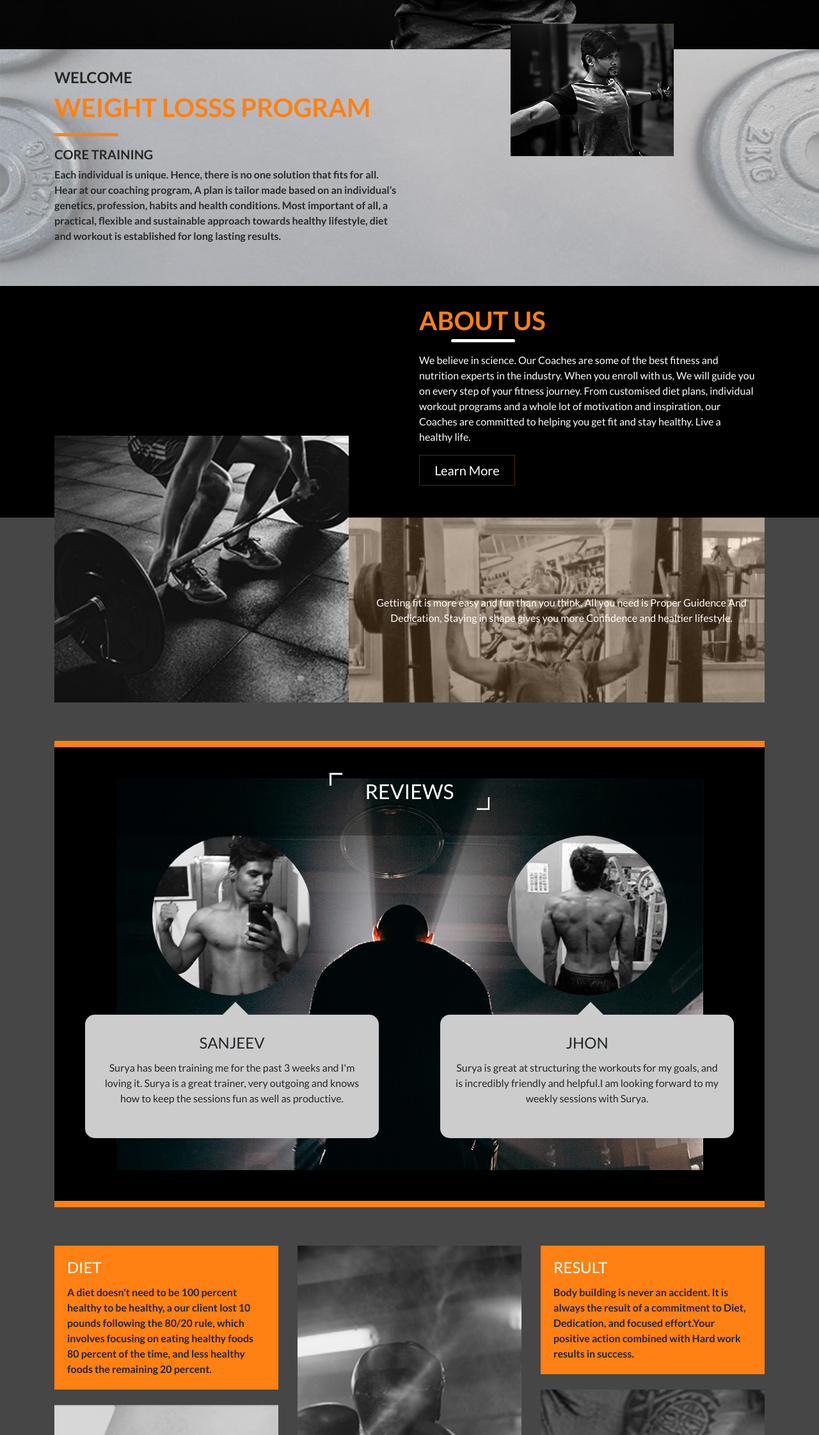
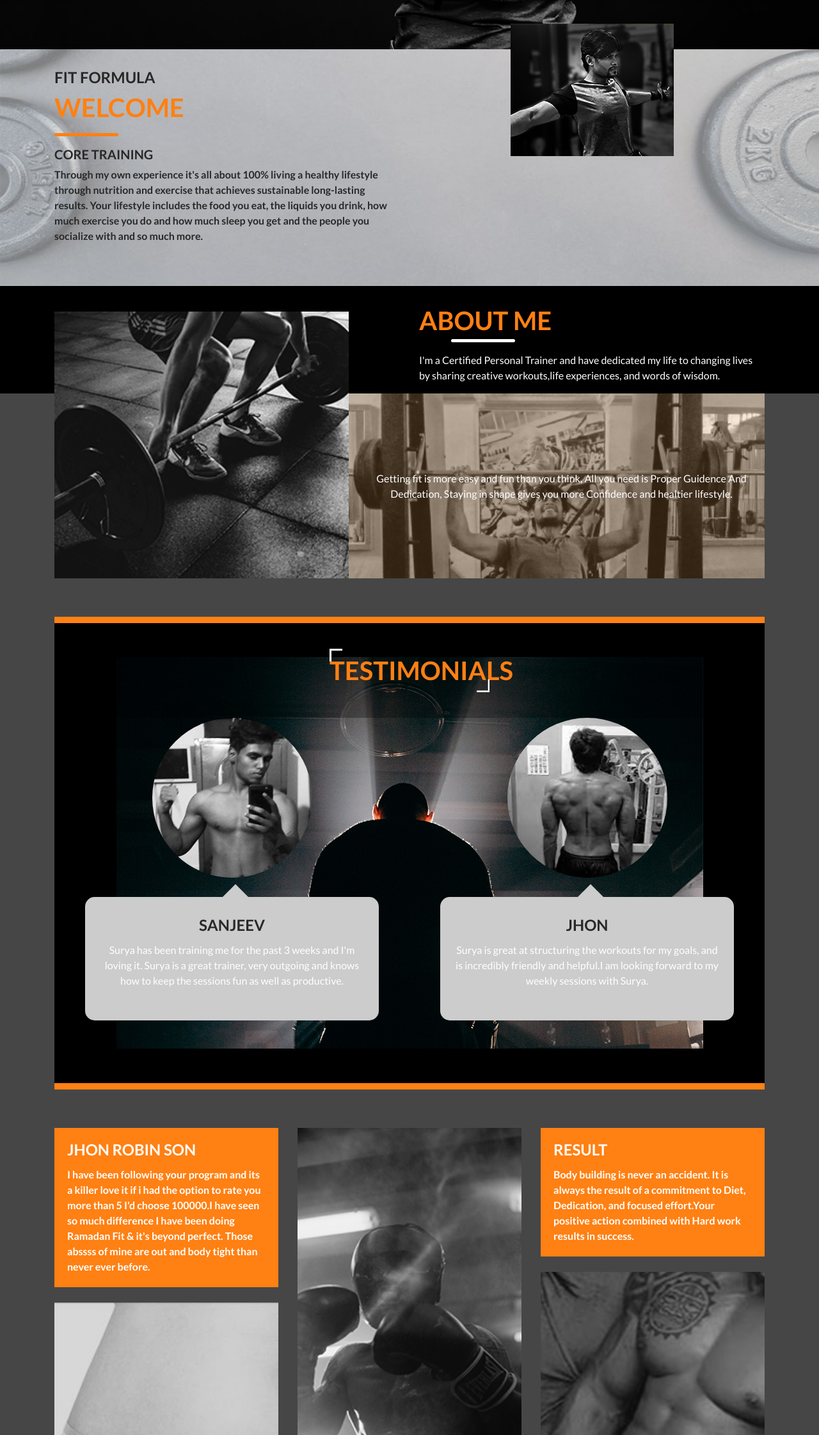
Before and after one commit to sanjiv-007/surya.github.io, a plain HTML site: page index.html in a window 1280 px wide. Shown: the part 557-2800 px from the top of the page at 64% size. Drawn offline with nearby package versions, Linux system fonts and the light colour scheme.

Commit message:
Update index.html

```diff
--- a/index.html
+++ b/index.html
@@ -49,17 +49,17 @@
   <div class="container">
     <div class="row">
       <div class="col-md-6">
-        <h4 class="wow bounceInUp">WELCOME</h4>
-        <h2 class="wow bounceInRight">WEIGHT LOSSS PROGRAM</h2>
+        <h4 class="wow bounceInUp">FIT FORMULA</h4>
+        <h2 class="wow bounceInRight">WELCOME</h2>
         <hr />
         <h5 class="wow bounceInLeft">CORE TRAINING</h5>
         <p class="wow bounceInDown">
-              Each individual is unique. Hence, there is no one solution that
-              fits for all. Hear at our coaching program, A plan is tailor made based on an
-              individual’s genetics, profession, habits and health conditions.
-              Most important of all, a practical, flexible and sustainable
-              approach towards healthy lifestyle, diet and workout is
-              established for long lasting results.
+             Through my own experience it's all about 100%
+          living a healthy lifestyle through
+          nutrition and exercise that achieves sustainable
+          long-lasting results. Your lifestyle includes the food you eat, the
+          liquids you drink, how much exercise
+          you do and how much sleep you get and the people you socialize with and so much more.
             </p>
       </div>
       <div class="col-md-6">
@@ -71,16 +71,14 @@
 <div id="about-us" class="container-fluid fh5co-about-us pl-0 pr-0 parallax-window" data-parallax="scroll" data-image-src="images/about-us-bg.jpg">
   <div class="container">
     <div class="col-sm-6 offset-sm-6">
-      <h2 class="wow bounceInLeft" data-wow-delay=".25s">ABOUT US</h2>
+      <h2 class="wow bounceInLeft" data-wow-delay=".25s">ABOUT ME</h2>
       <hr/>
       <p class="wow bounceInRight" data-wow-delay=".25s">
-          We believe in science. Our Coaches are some of the best fitness and nutrition
-        experts in the industry. When you enroll with us, We will guide you on every
-        step of your fitness journey. From customised diet plans, individual workout
-        programs and a whole lot of motivation and inspiration, our Coaches are
-        committed to helping you get fit and stay healthy. Live a healthy life.
+        I'm a Certified Personal Trainer and
+        have dedicated my life to changing
+        lives by sharing creative workouts,life experiences, and words of wisdom.
           </p>
-      <a class="btn btn-lg btn-outline-danger d-inline-block text-center mx-auto wow bounceInDown">Learn More</a> </div>
+
   </div>
 </div>
 <div class="container-fluid fh5co-content-box">
@@ -102,7 +100,7 @@
     <div class="row trainers pl-0 pr-0">
       <div class="col-12 bg-50">
         <div class="quote-box2 wow bounceInDown" data-wow-delay=".25s">
-          <h2> REVIEWS </h2>
+          <h2> TESTIMONIALS </h2>
         </div>
       </div>
       <div class="col-md-6 pr-5 pl-5">
@@ -134,11 +132,12 @@
       <div class="col-md-4">
         <div class="card">
           <div class="card-body mb-4 wow bounceInLeft" data-wow-delay=".25s">
-            <h4 class="card-title">DIET</h4>
+            <h4 class="card-title">JHON ROBIN SON</h4>
             <p class="card-text">
-                 A diet doesn't need to be 100 percent healthy to be healthy, a our client lost 10 pounds
-              following the 80/20 rule, which involves focusing on eating healthy foods 80 percent
-              of the time, and less healthy foods the remaining 20 percent.
+                 I have been following your program and its a killer love it if i had
+              the option to rate you more than 5 I'd choose 100000.I have seen so much difference I have been
+              doing Ramadan Fit & it's beyond perfect. Those abssss of mine are out
+              and body tight than never ever before.
                  </p>
           </div>
           <img class="card-img-top img-fluid wow bounceInRight" data-wow-delay=".25s" src="images/g1.jpg" alt="Card image"> </div>
@@ -146,11 +145,12 @@
       <div class="col-md-4">
         <div class="card"> <img class="card-img-top img-fluid wow bounceInUp" data-wow-delay=".25s" src="images/g2.jpg" alt="Card image">
           <div class="card-body mt-4 wow bounceInDown" data-wow-delay=".25s">
-            <h4 class="card-title">DEDICATION</h4>
+            <h4 class="card-title">JEEVA</h4>
             <p class="card-text">
-                  If you had started doing anything two weeks ago, by today you
-                  would have been two weeks better at it. pick yourself up,
-                  brush yourself off and start hustling where you left off .
+                 The workouts that you have provided us have given me such
+              great results and endurance.I have become toned and I feel
+              like superman when I'm doing them.
+These workouts test me mentally and physically, and I absolutely love it.
                  </p>
           </div>
         </div>
```
